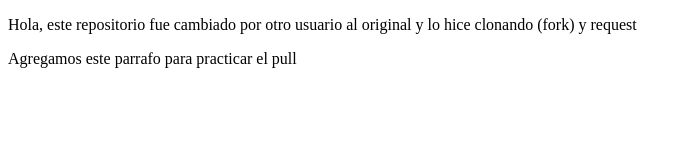
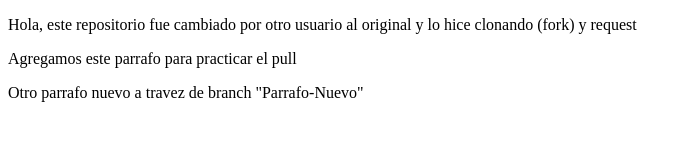
Before and after one commit to SergioMunozGesell-dev/Primer-repositorio, a plain HTML site: page index.html in a window 1280 px wide. Shown: the whole page, without its empty margins (0-690 px from the left). Drawn offline with Linux system fonts and the light colour scheme.

Commit message:
Parrafo agregado desde la branch Parrafo-nuevo

```diff
--- a/index.html
+++ b/index.html
@@ -8,5 +8,6 @@
 <body>
     <p>Hola, este repositorio fue cambiado por otro usuario al original y lo hice clonando (fork) y request</p>
     <p>Agregamos este parrafo para practicar el pull</p>
+    <p> Otro parrafo nuevo a travez de branch "Parrafo-Nuevo" </p>
 </body>
 </html>
```
